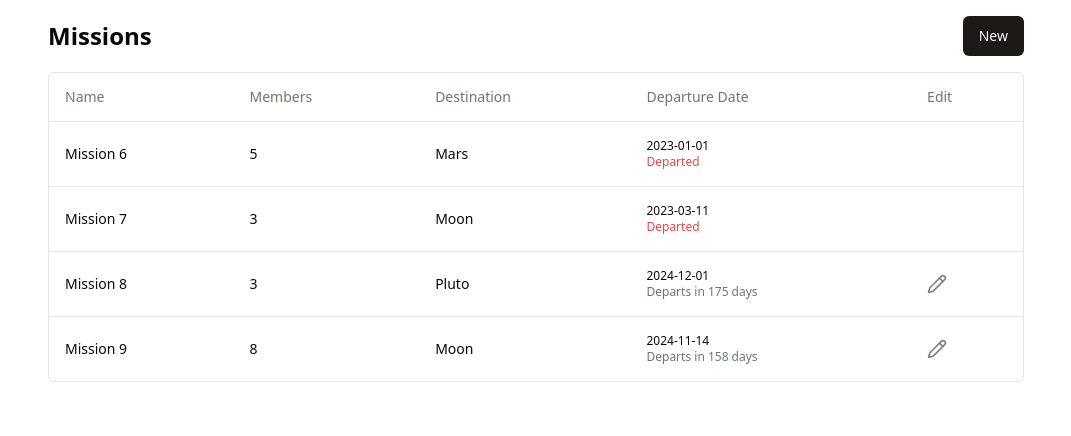
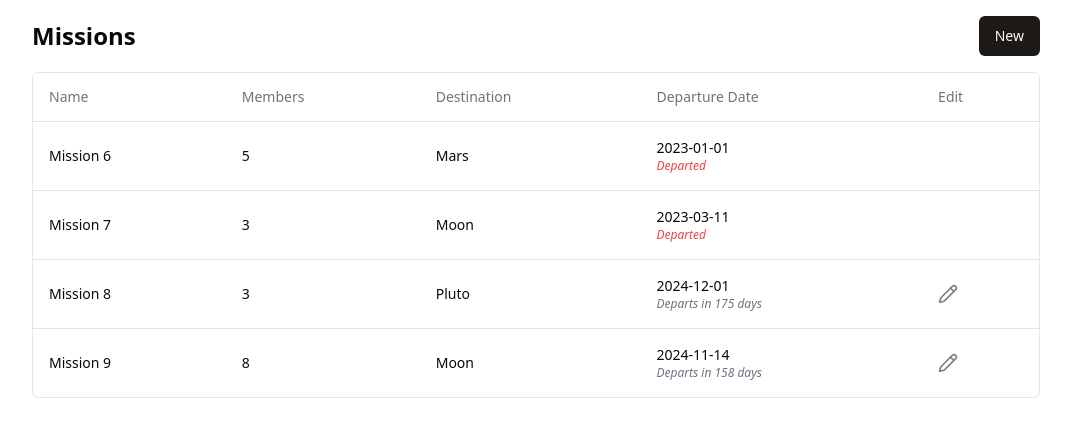
Before and after one commit to jonwalz/mission-to-mars, a React (Vite) app: page / in a window 1280 px wide. Shown: the top 436 px of the page, without its empty margins (104-1175 px from the left). Built offline with nearby package versions, Linux system fonts and the light colour scheme.

Commit message:
fix: update tests with store mocking

```diff
--- a/src/components/DataTable.tsx
+++ b/src/components/DataTable.tsx
@@ -34,7 +34,7 @@ export function DataTable<TData, TValue>({
   return (
     <div className="col-span-4 rounded-md border">
       <Table>
-        <TableHeader>
+        <TableHeader className="hidden md:table-header-group  ">
           {table.getHeaderGroups().map((headerGroup) => (
             <TableRow key={headerGroup.id}>
               {headerGroup.headers.map((header) => {
@@ -58,10 +58,21 @@ export function DataTable<TData, TValue>({
               <TableRow
                 key={row.id}
                 data-state={row.getIsSelected() && "selected"}
+                className="flex flex-col md:table-row w-full"
               >
                 {row.getVisibleCells().map((cell) => (
-                  <TableCell key={cell.id}>
-                    {flexRender(cell.column.columnDef.cell, cell.getContext())}
+                  <TableCell key={cell.id} className="p-2 md:p-4">
+                    <div className="flex md:block items-center justify-between">
+                      <div className="font-bold md:hidden">
+                        {cell.column.columnDef.header?.toString()}
+                      </div>
+                      <div>
+                        {flexRender(
+                          cell.column.columnDef.cell,
+                          cell.getContext()
+                        )}
+                      </div>
+                    </div>
                   </TableCell>
                 ))}
               </TableRow>
--- a/src/components/layout.tsx
+++ b/src/components/layout.tsx
@@ -7,7 +7,7 @@ export function Layout(props: {
   const { role = "main", title, button, children } = props;
 
   return (
-    <div className="container pt-4 mx-auto max-w-[65rem]">
+    <div className="container px-4 pt-4 mx-auto max-w-[65rem]">
       <main role={role} className="grid gap-4 md:grid-cols-4 lg:grid-cols-4">
         <div className="col-span-4 flex justify-between items-center">
           <h3 className="font-bold text-2xl">{title}</h3>
--- a/src/pages/missions/columns.tsx
+++ b/src/pages/missions/columns.tsx
@@ -35,9 +35,9 @@ export const columns: ColumnDef<MissionRow, string>[] = [
 
       return (
         <div>
-          <div className="text-xs">{info.getValue()}</div>
+          <div className="text-sm">{info.getValue()}</div>
           <div
-            className={`text-xs ${
+            className={`text-xs italic ${
               isPastDeparture ? "text-red-500" : "text-gray-500"
             }`}
           >
--- a/src/pages/missions/page.tsx
+++ b/src/pages/missions/page.tsx
@@ -29,7 +29,7 @@ export const Missions = () => {
         </Button>
       }
     >
-      {data ? (
+      {data?.length ? (
         <DataTable columns={columns} data={data} />
       ) : (
         <div>No missions found</div>
--- a/tsconfig.json
+++ b/tsconfig.json
@@ -21,10 +21,10 @@
     "noFallthroughCasesInSwitch": true,
     "baseUrl": ".",
     "paths": {
-      "@/*": ["./src/*"]
+      "@/*": ["./src/*", "./tests/*"]
     }
   },
-  "include": ["src"],
+  "include": ["src", "tests"],
   "references": [{ "path": "./tsconfig.node.json" }],
   "types": ["vitest"]
 }
```
Also changed, not shown: tests/setup.ts (+1 -0 lines), vitest.config.ts (+5 -5 lines), 2 other files (tests, documents, lock files or other folders).
